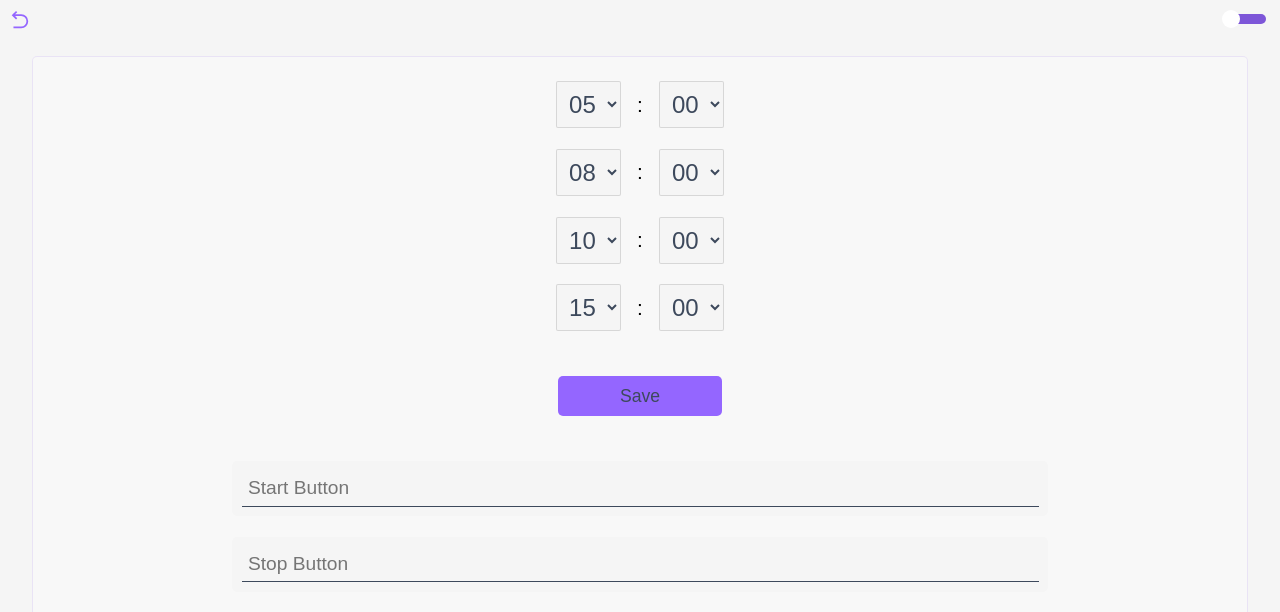
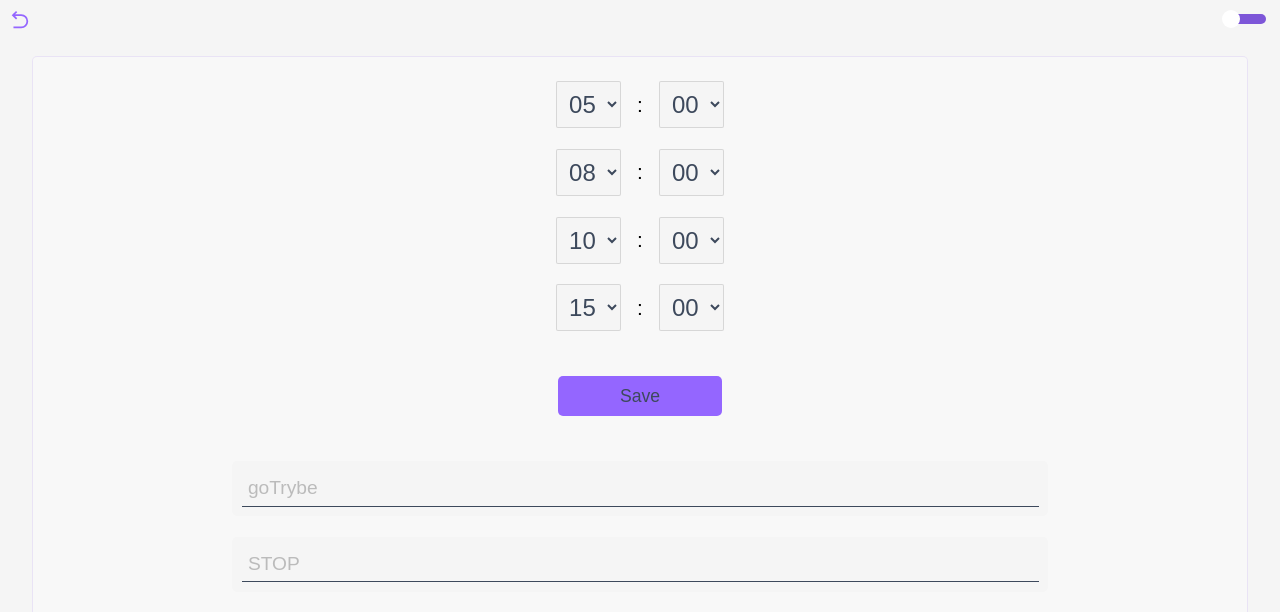
Before and after one commit to RenzoSev/typescript-countdown, a React (Create React App) app: page /settings in a window 1280 px wide. Shown: the top 612 px of the page. Built offline with nearby package versions, Linux system fonts and the light colour scheme.

Commit message:
feat: input value effect

```diff
--- a/src/pages/App/index.tsx
+++ b/src/pages/App/index.tsx
@@ -36,7 +36,9 @@ const App: React.FC = () => {
   };
   const setConfigsProps = {
     setPresets,
+    startMsg,
     setStartMsg,
+    endMsg,
     setEndMsg,
   };
 
@@ -62,6 +64,7 @@ const App: React.FC = () => {
             <TimeConfigs
               sharedProps={sharedProps}
               setConfigsProps={setConfigsProps}
+              theme={theme}
             />
           </Route>
           <Route path="/">
--- a/src/pages/TimeConfigs/index.tsx
+++ b/src/pages/TimeConfigs/index.tsx
@@ -13,17 +13,26 @@ import { RiArrowGoBackLine } from 'react-icons/ri';
 
 import { convertNumbersToCountdown, convertCountdownToNumbers } from '../../utils/convertTime';
 
-import TimeConfigsTypes from './types';
+import { TimeConfigsTypes, renderInputMsgTypes } from './types';
 
 import { Section, DivPresets, DivInputs } from './styles';
 import DivChangePage from '../../styles/styles';
 
 export default function TimeConfigs(propsConfigs: TimeConfigsTypes) {
-  const { sharedProps, setConfigsProps } = propsConfigs;
-  const { setPresets, setStartMsg, setEndMsg } = setConfigsProps;
+  const { sharedProps, setConfigsProps, theme } = propsConfigs;
+  const {
+    setPresets,
+    setStartMsg,
+    setEndMsg,
+    startMsg,
+    endMsg,
+  } = setConfigsProps;
   const { presets } = sharedProps;
 
   const [localPresets, setLocalPresets] = useState(presets);
+
+  const [valueStart, setValueStart] = useState('');
+  const [valueEnd, setValueEnd] = useState('');
 
   const changeMinutes = (preset: string[], value: string) => {
     preset.shift();
@@ -94,14 +103,47 @@ export default function TimeConfigs(propsConfigs: TimeConfigsTypes) {
       )));
   };
 
-  const renderInputMsg = (text: string, setMsg: Dispatch<SetStateAction<string>>) => (
-    <DivInputs>
-      <input
-        onChange={(e) => setMsg(e.target.value)}
-        placeholder={text}
-      />
-    </DivInputs>
-  );
+  const renderInputMsg = (inputProps: renderInputMsgTypes) => {
+    const {
+      msg,
+      placeholder,
+      setStateApp,
+      setStateConfig,
+    } = inputProps;
+
+    const borderStyle = msg
+      ? `1px solid ${theme.colors.primary}`
+      : `1px solid ${theme.colors.text}`;
+
+    return (
+      <DivInputs>
+        <input
+          onChange={(e) => {
+            setStateConfig(e.target.value);
+            setStateApp(e.target.value);
+          }}
+          placeholder={placeholder}
+          value={msg}
+          style={{ borderBottom: borderStyle }}
+        />
+      </DivInputs>
+    );
+  };
+
+  const inputsText = {
+    start: {
+      msg: valueStart,
+      placeholder: startMsg,
+      setStateApp: setStartMsg,
+      setStateConfig: setValueStart,
+    },
+    end: {
+      msg: valueEnd,
+      placeholder: endMsg,
+      setStateApp: setEndMsg,
+      setStateConfig: setValueEnd,
+    },
+  };
 
   return (
     <Section>
@@ -122,9 +164,9 @@ export default function TimeConfigs(propsConfigs: TimeConfigsTypes) {
             Save
           </button>
 
-          {renderInputMsg('Start Button', setStartMsg)}
+          {renderInputMsg(inputsText.start)}
 
-          {renderInputMsg('Stop Button', setEndMsg)}
+          {renderInputMsg(inputsText.end)}
         </div>
       </main>
     </Section>
--- a/src/pages/TimeConfigs/styles.ts
+++ b/src/pages/TimeConfigs/styles.ts
@@ -15,6 +15,7 @@ export const Section = styled.section`
       border: 1px solid #0000001f;
       border-radius: 2px;
       background: ${(props) => props.theme.colors.background};
+      outline: none;
 
       color: ${(props) => props.theme.colors.text};
       font-size: 1.5rem;
@@ -80,18 +81,23 @@ export const DivInputs = styled.div`
   input {
     background: transparent;
     border: none;
-    border-bottom: 1px solid ${(props) => props.theme.colors.text};
     outline: none;
 
     width: 100%;
+
     font-size: 1.2rem;
+    color: ${(props) => props.theme.colors.text};
 
     padding: 0.4rem;
 
     transition: all 0.3s;
 
     &:focus {
-      border-bottom: 1px solid ${(props) => props.theme.colors.primary};
+      border-bottom: 1px solid ${(props) => props.theme.colors.primary} !important;
+    }
+
+    &::placeholder {
+      opacity: 45%;
     }
   }
 `;
```
Also changed, not shown: src/pages/TimeConfigs/types.ts (+21 -2 lines).
